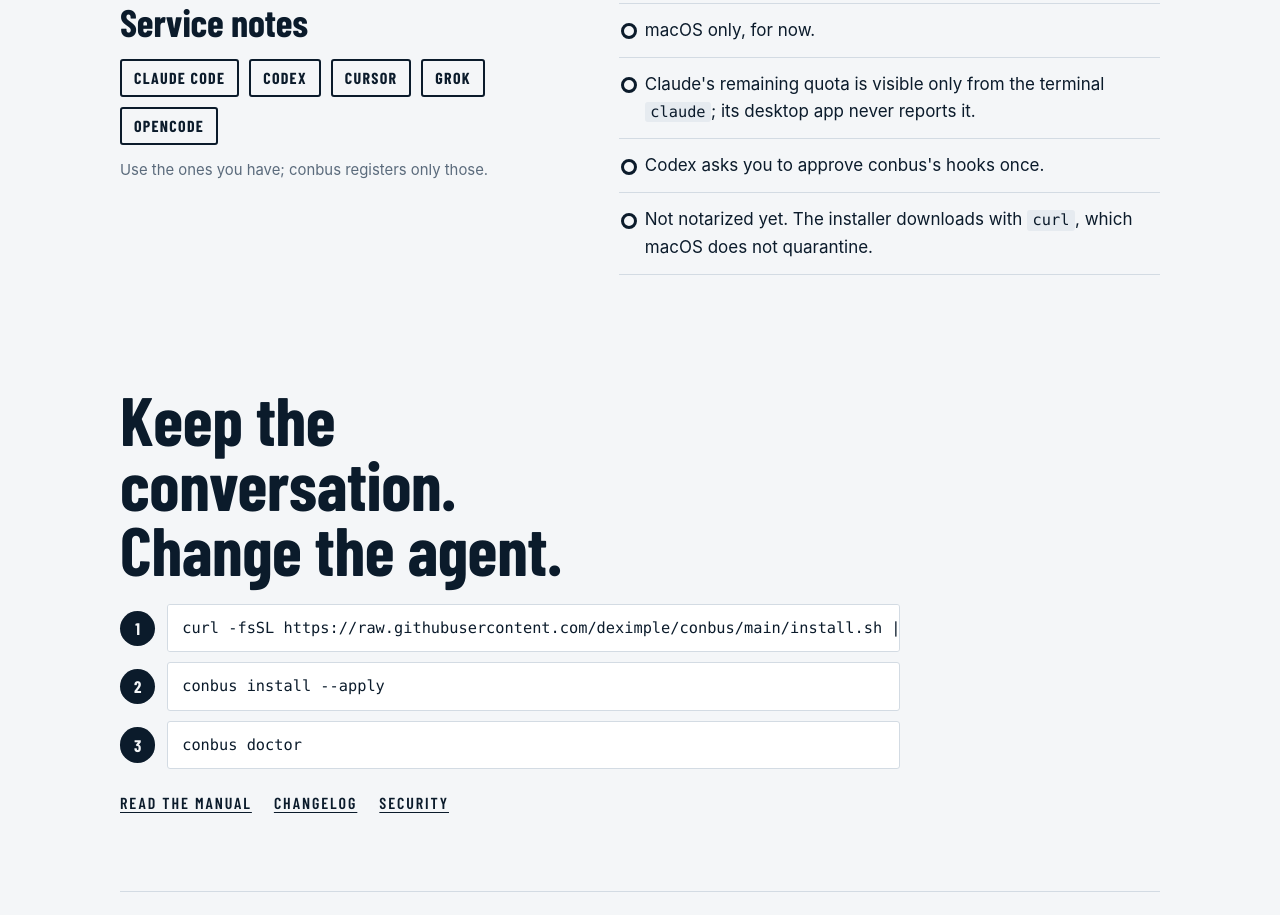
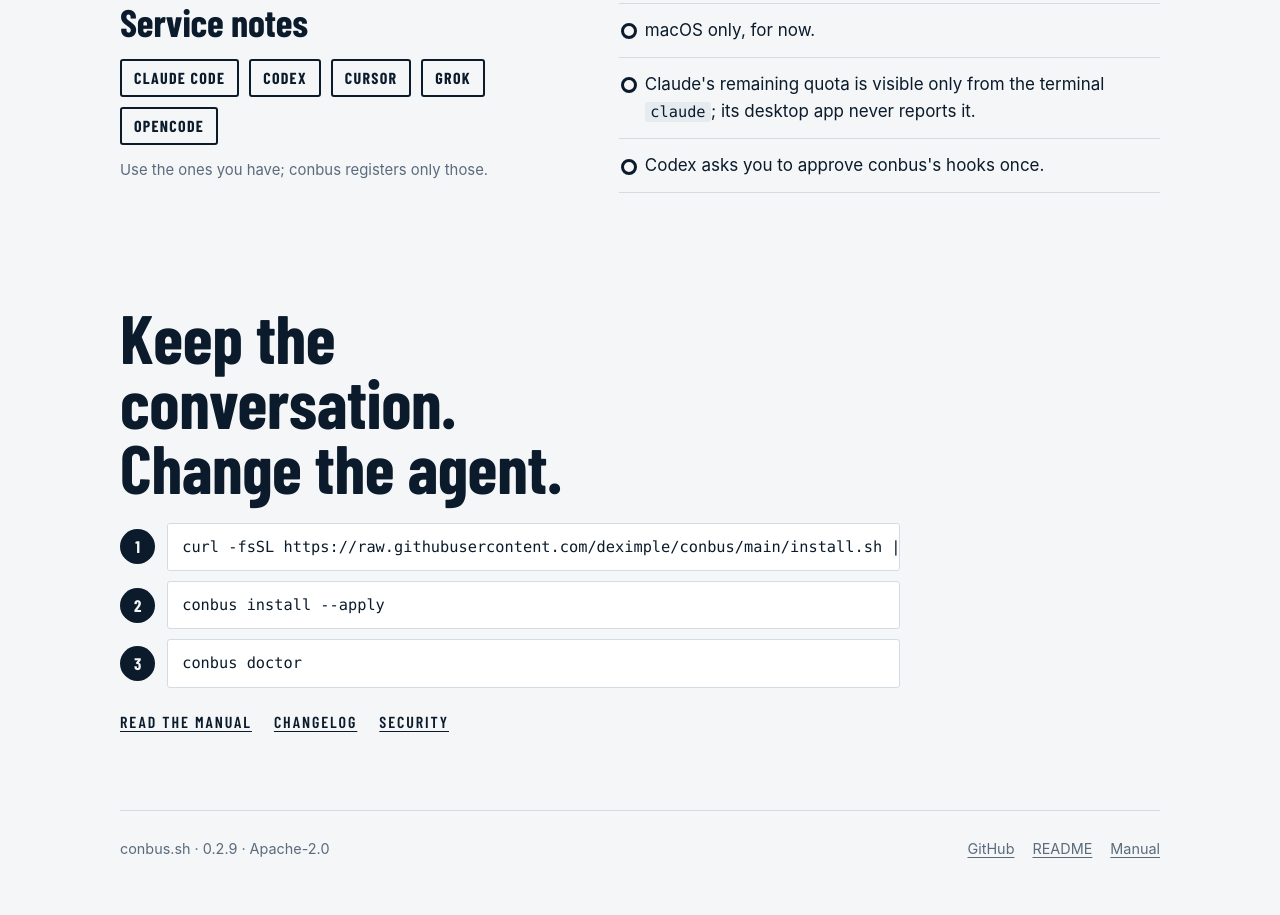
Before and after one commit to deximple/conbus, a plain HTML site: page docs/www/index.html in a window 1280 px wide. Shown: the part 4400-5315 px from the top of the page. Drawn offline with nearby package versions, Linux system fonts and the light colour scheme; a web font is replaced by a local one.

Commit message:
docs: the landing page no longer says releases are not notarized

```diff
--- a/docs/www/index.html
+++ b/docs/www/index.html
@@ -507,7 +507,6 @@ data         ~/.conbus — kept. It is your log; remove it yourself if you want
         <li>macOS only, for now.</li>
         <li>Claude's remaining quota is visible only from the terminal <code>claude</code>; its desktop app never reports it.</li>
         <li>Codex asks you to approve conbus's hooks once.</li>
-        <li>Not notarized yet. The installer downloads with <code>curl</code>, which macOS does not quarantine.</li>
       </ul>
     </section>
 
```
